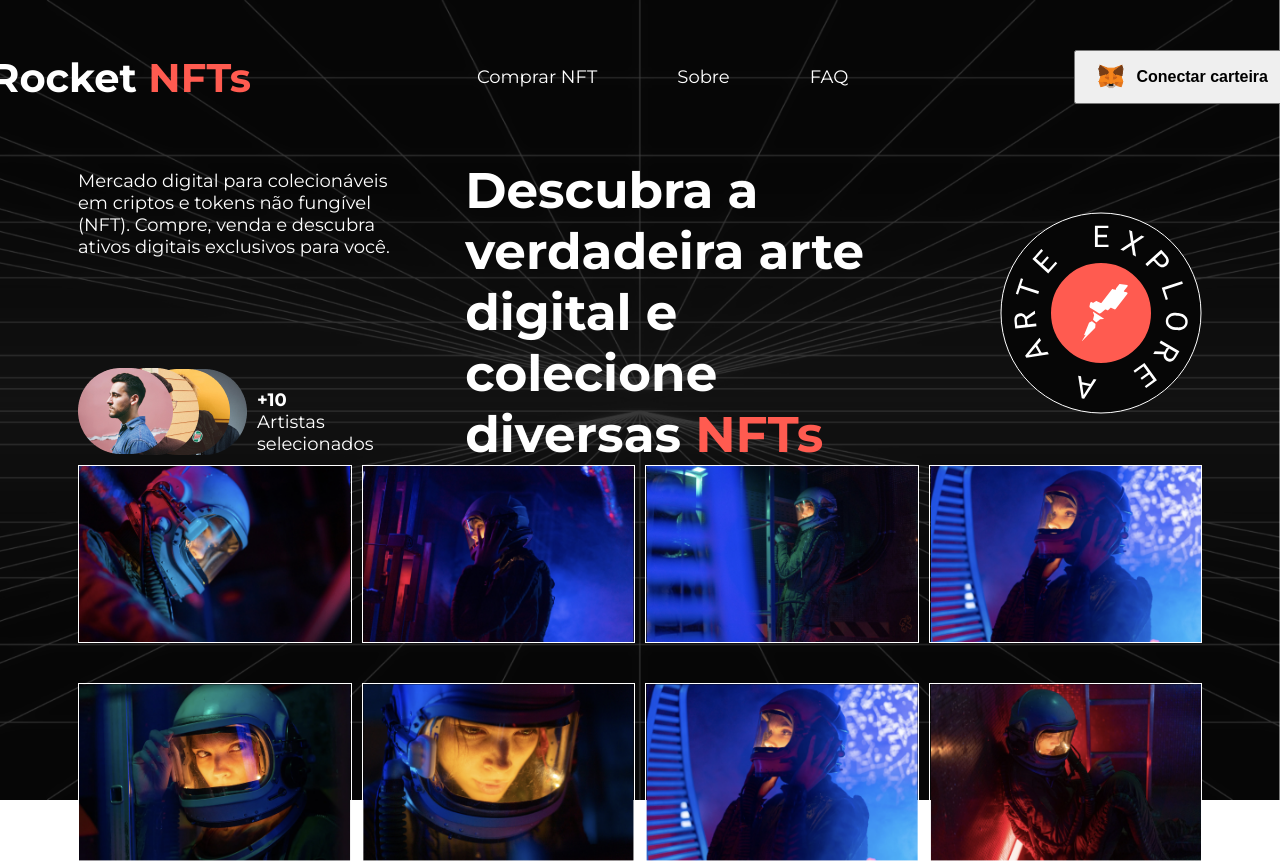
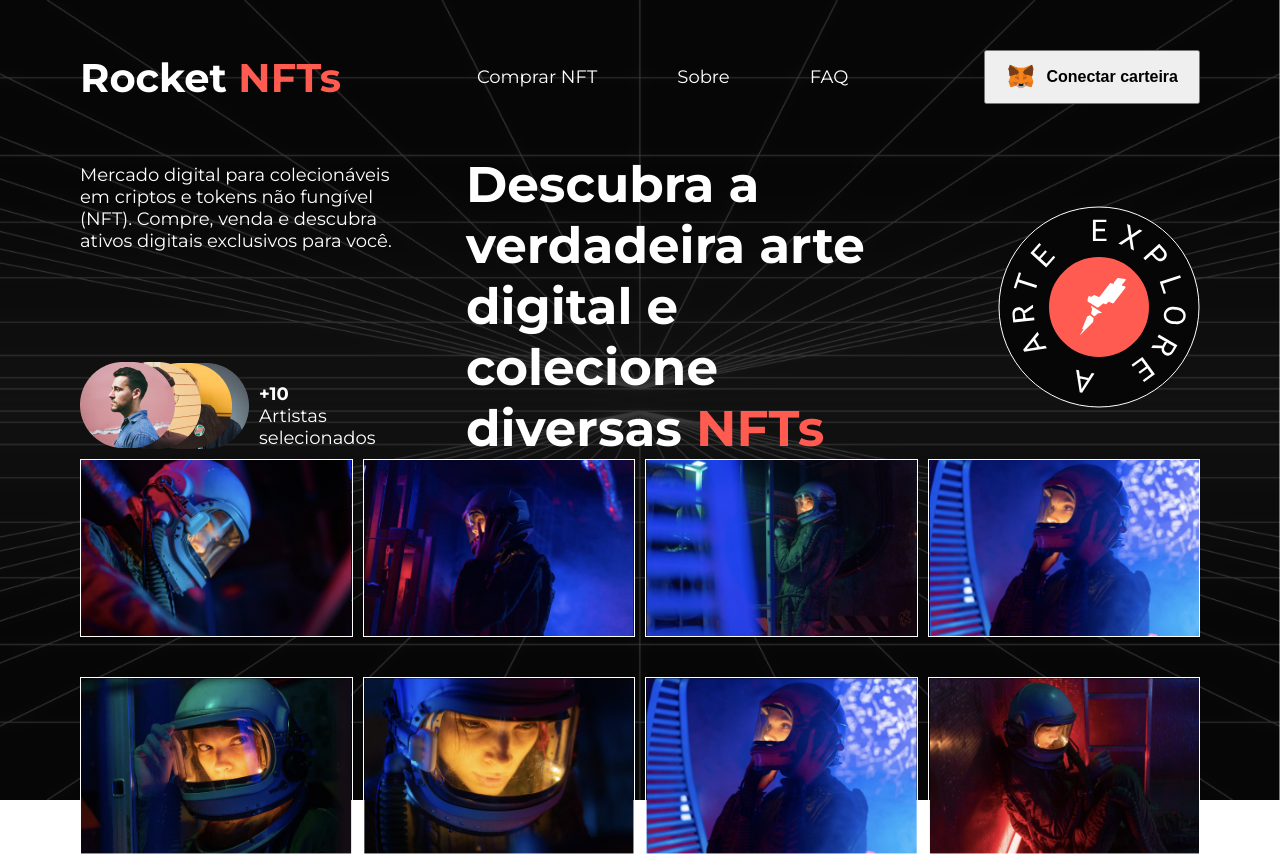
Before and after one commit to irrobs/RocketNFTs, a website built with webpack: page src/template.html in a window 1280 px wide. Built offline with nearby package versions, Linux system fonts and the light colour scheme.

Commit message:
finish hero and header

```diff
--- a/src/styles/base/_global.scss
+++ b/src/styles/base/_global.scss
@@ -14,9 +14,17 @@
 }
 
 body {
+  position: relative;
   width: 100vw;
   box-sizing: border-box;
-  display: flex;
-  flex-direction: column;
-  align-items: center;
+  display: grid;
+  grid-template-rows: min-content 1fr;
+  grid-template-columns: 1fr 8rem minmax(min-content, 130rem) 8rem 1fr;
 }
+
+.background-img {
+  position: absolute;
+  z-index: -1;
+  width: 100vw;
+  height: 100vh;
+}
--- a/src/styles/layout/_header.scss
+++ b/src/styles/layout/_header.scss
@@ -1,11 +1,10 @@
 .header {
-  width: 130rem;
-  position: absolute;
+  grid-row: 1;
+  grid-column: 3;
   display: flex;
   justify-content: space-between;
   align-items: center;
   padding: 5rem 0;
-
   &__logo {
     font-size: 4rem;
     font-weight: 700;
--- a/src/styles/layout/_hero.scss
+++ b/src/styles/layout/_hero.scss
@@ -1,18 +1,11 @@
 .hero {
-  width: 100vw;
-  height: 100vh;
+  grid-row: 2;
+  grid-column: 3;
   &__content {
-    height: 100%;
-    padding: 16rem 7.8rem 0;
+    height: calc(100vh - 15.4rem);
     display: grid;
     grid-template-rows: min-content 1fr;
     justify-content: center;
-  }
-  &__background {
-    position: absolute;
-    z-index: -1;
-    width: 100vw;
-    height: 100%;
   }
 
   &__text-box {
--- a/src/template.html
+++ b/src/template.html
@@ -6,6 +6,7 @@
     <title>Rocket NFTs</title>
   </head>
   <body>
+    <img src="./assets/background.png" class="background-img" />
     <header class="header">
       <p class="header__logo">Rocket <span class="text--red">NFTs</span></p>
       <nav class="header__nav">
@@ -23,15 +24,13 @@
       </button>
     </header>
 
-    <main class="main">
     <section class="hero">
-        <img src="./assets/background.png" class="hero__background" />
       <div class="hero__content">
         <div class="hero__text-box">
           <p class="hero__paragraph paragraph">
-              Mercado digital para colecionáveis em criptos e tokens não
-              fungível (NFT). Compre, venda e descubra ativos digitais
-              exclusivos para você.
+            Mercado digital para colecionáveis em criptos e tokens não fungível
+            (NFT). Compre, venda e descubra ativos digitais exclusivos para
+            você.
           </p>
           <div class="hero__avatars">
             <img
@@ -87,6 +86,5 @@
         </div>
       </div>
     </section>
-    </main>
   </body>
 </html>
```
Lines whose indentation alone changed are shown as unchanged.
